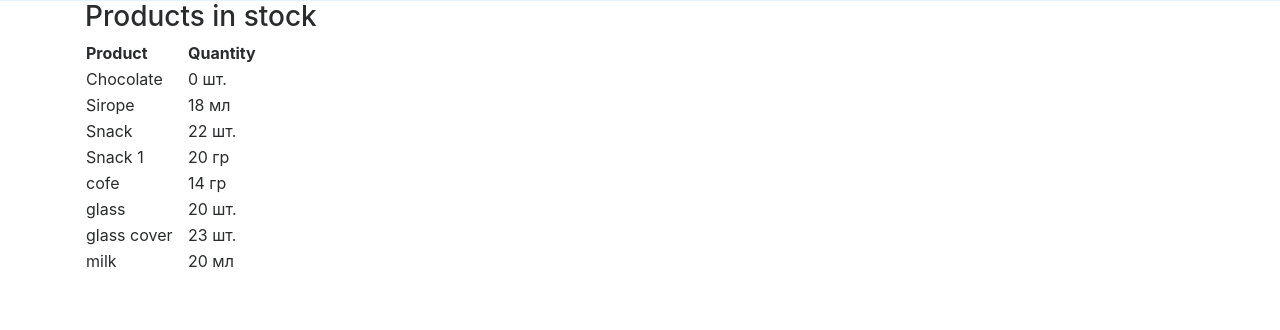
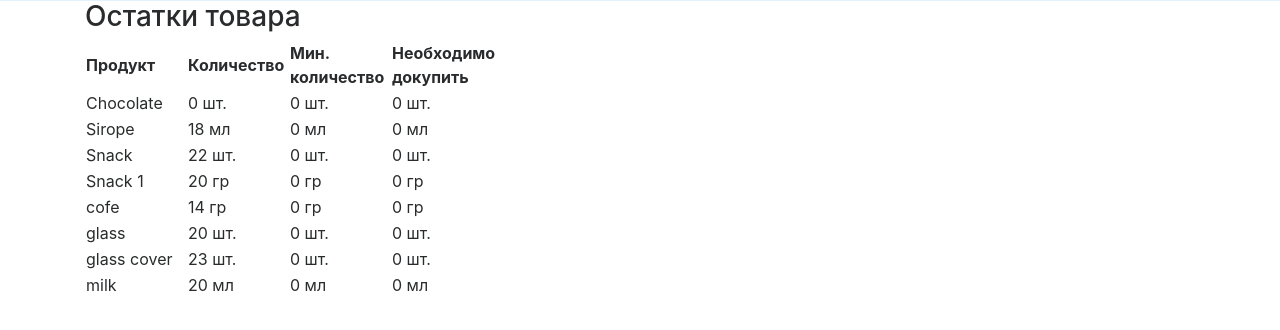
Before and after one commit to SmatovaTatiana/cafe_management, a Django app: page /stock in a window 1280 px wide. Shown: the part 106-436 px from the top of the page. Run offline with Django 4.2, Linux system fonts and the light colour scheme; data comes from the database, SQL or seed files in the repository; both versions use the stored data as it was after the commit; some libraries are stand-ins or nearby versions.

```diff
--- a/cafecrm/admin.py
+++ b/cafecrm/admin.py
@@ -4,7 +4,7 @@
 
 @admin.register(Products)
 class ProductsAdmin(admin.ModelAdmin):
-    list_display = ['id', 'product_name', 'unit', 'product_type', 'price', 'stock', 'slug']
+    list_display = ['id', 'product_name', 'unit', 'product_type', 'price', 'stock', 'min_stock', 'need_to_order']
     prepopulated_fields = {'slug': ('product_name', )}
     ordering = ['product_type']
 
--- a/cafecrm/models.py
+++ b/cafecrm/models.py
@@ -21,7 +21,11 @@ class Products(models.Model):
     slug = models.SlugField(max_length=200, db_index=True, unique='product_name')
     price = models.DecimalField(max_digits=10, decimal_places=2, default=0.00)
     stock = models.PositiveIntegerField(default=0)
+    min_stock = models.PositiveSmallIntegerField(default=0)
     description = models.TextField(blank=True)
+    need_to_order = property(
+        lambda self: (self.min_stock - self.stock if self.stock < self.min_stock else 0)
+    )
 
     class Meta:
         verbose_name = 'Product'
--- a/templates/cafecrm/stock.html
+++ b/templates/cafecrm/stock.html
@@ -4,21 +4,23 @@
     Stock
 {% endblock %}
 {% block content %}
-    <h3>Products in stock</h3>
+    <h3>Остатки товара</h3>
     <table class="cart">
         <thead>
         <tr>
-            <th  style="width: 102px;">Product</th>
-            <th>Quantity</th>
+            <th  style="width: 102px;">Продукт</th>
+            <th style="width: 102px;">Количество</th>
+            <th style="width: 102px;">Мин. количество</th>
+            <th style="width: 102px;">Необходимо докупить</th>
         </tr>
         </thead>
         <tbody>
         {% for item in products %}
             <tr>
-                <td>
-                    {{ item.product_name }}
-                </td>
+                <td> {{ item.product_name }} </td>
                 <td class="num">{{ item.stock }} {{ item.unit  }}</td>
+                <td>{{ item.min_stock }} {{ item.unit  }}</td>
+            <td>{{ item.need_to_order }} {{ item.unit  }}</td>
             </tr>
         {% endfor %}
         </tbody>
```
Also changed, not shown: db.sqlite3.
